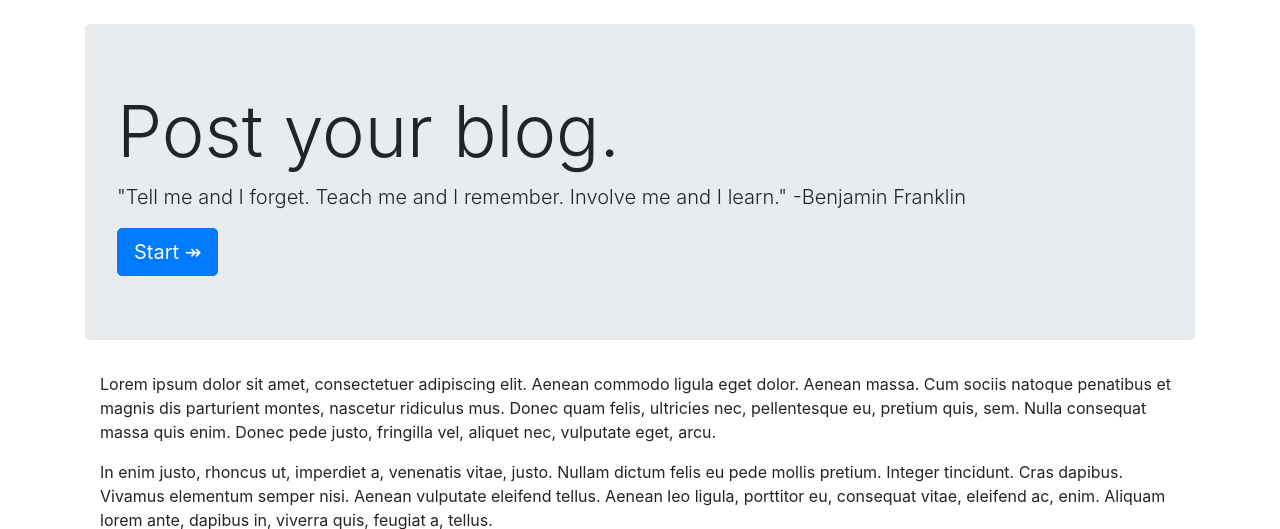
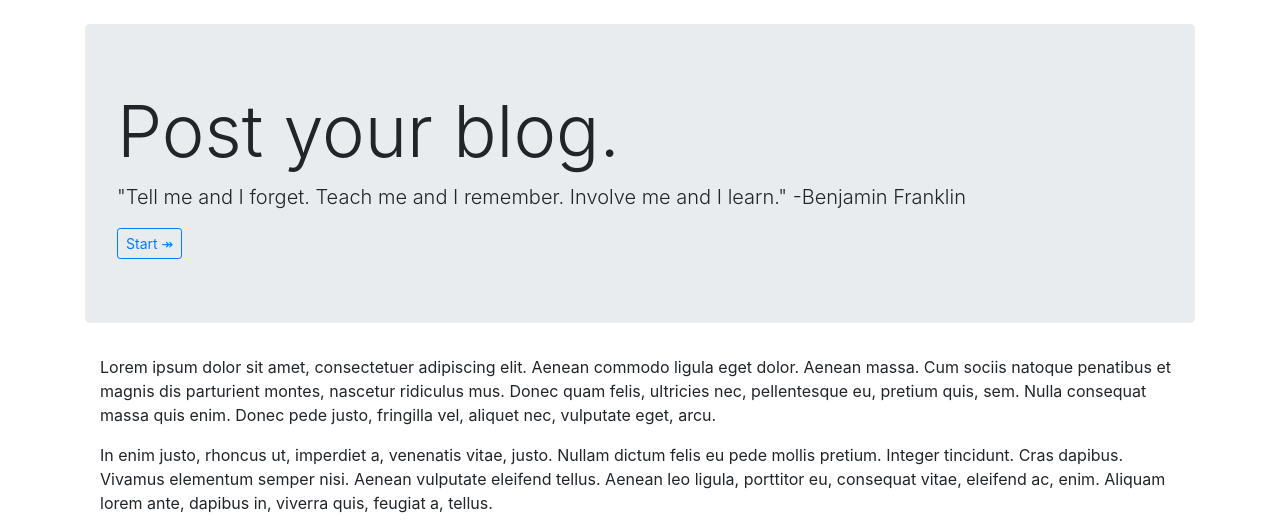
Before and after one commit to Anthonyomondi/blog, a Django app: page / in a window 1280 px wide. Shown: the part 58-587 px from the top of the page. Run offline with Django 3.2, Linux system fonts and the light colour scheme; some libraries are stand-ins or nearby versions.

Commit message:
updated buttons

```diff
--- a/tony_blogs/templates/tony_blogs/index.html
+++ b/tony_blogs/templates/tony_blogs/index.html
@@ -7,7 +7,7 @@
   <p class="lead">"Tell me and I forget. Teach me and I remember.
     Involve me and I learn." -Benjamin Franklin</p>
 
-  <a class="btn btn-lg btn-primary" href="{% url 'tony_blogs:new_blog' %}" role="button">Start &Rarr;</a>
+  <a class="btn btn-sm btn-outline-primary" href="{% url 'tony_blogs:new_blog' %}" role="button">Start &Rarr;</a>
 </div>
 
 <div class="container">
```
